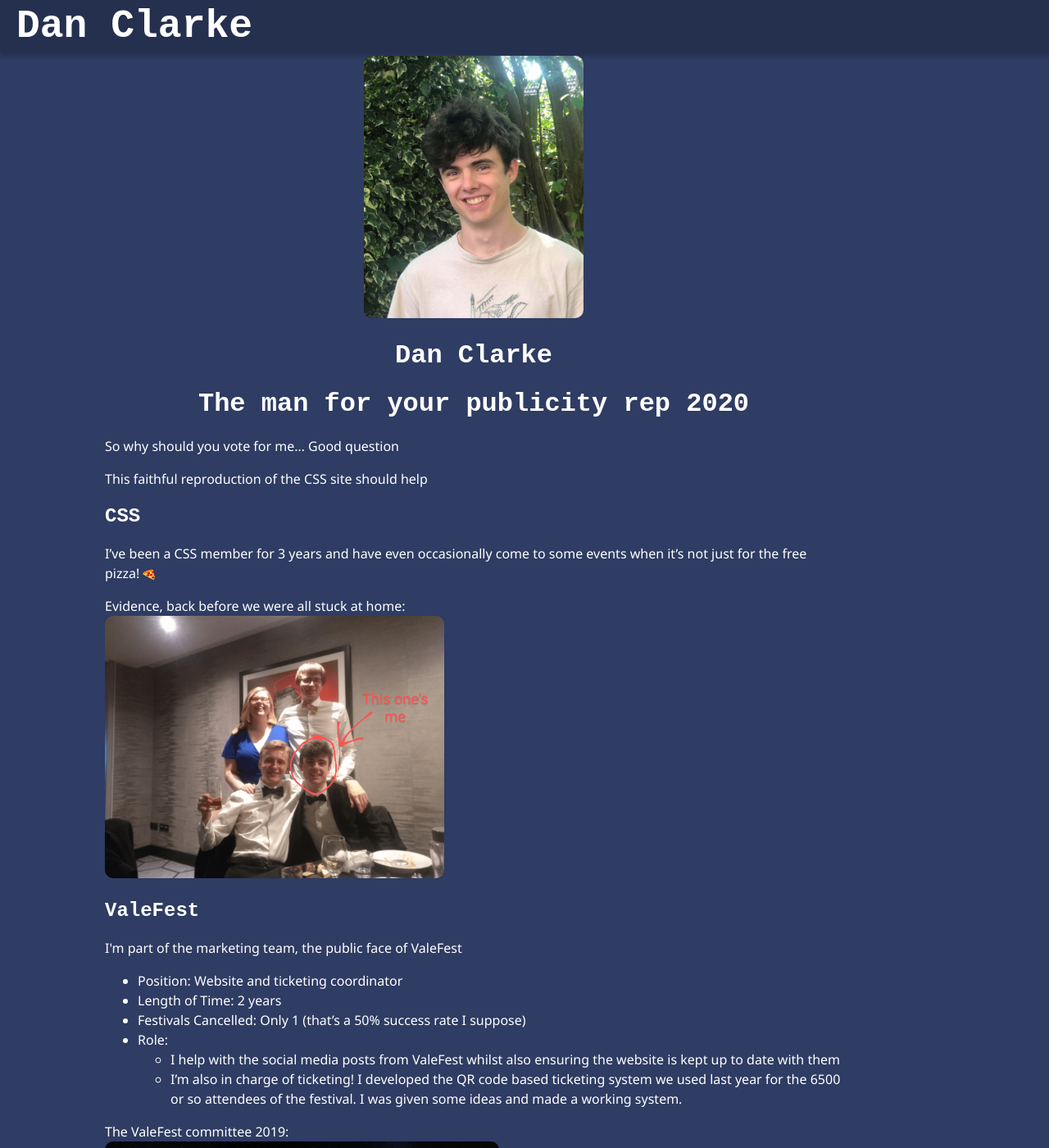
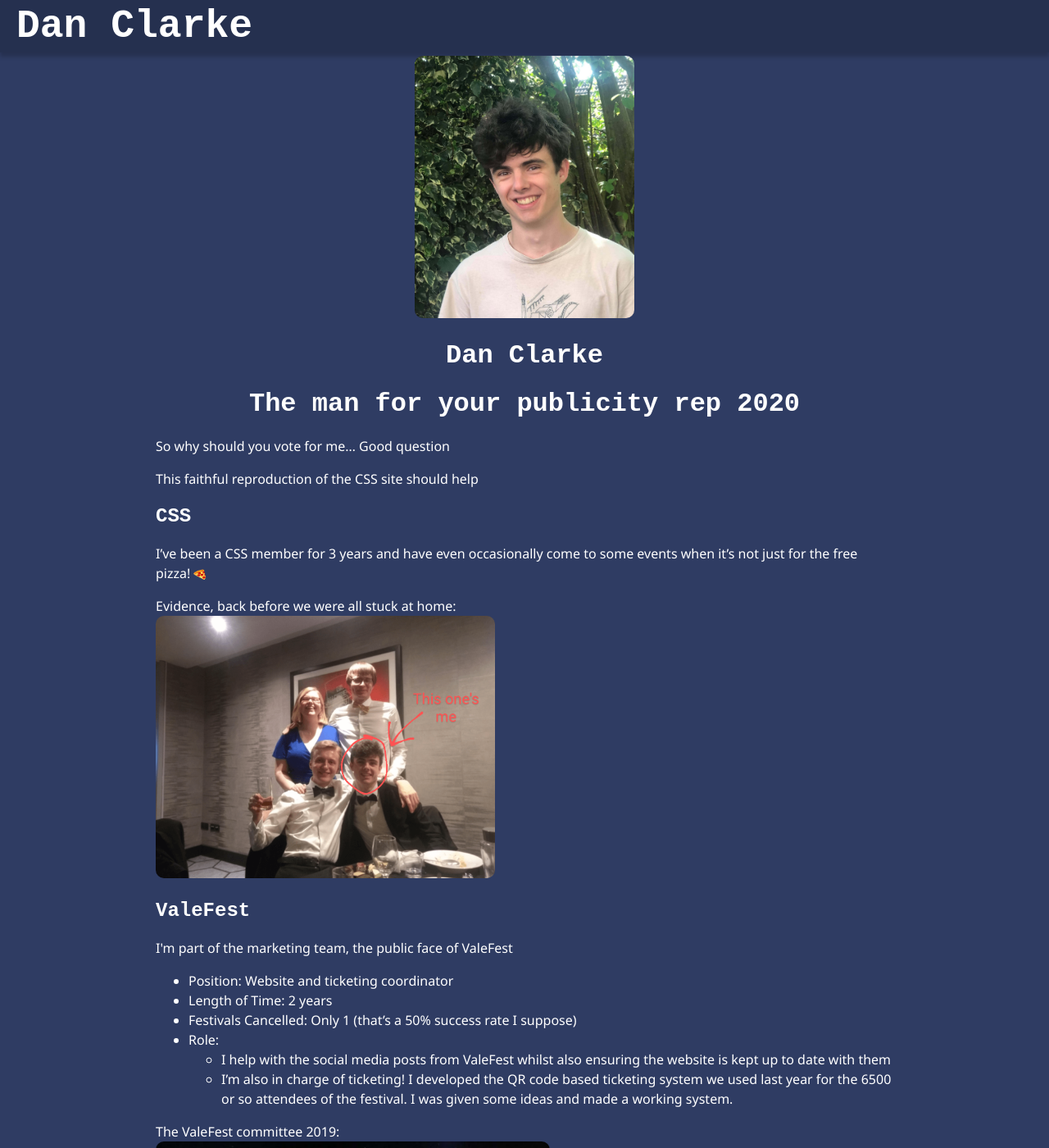
Before and after one commit to dcdanny/dcdanny.github.io, a Jekyll site: the page built from csspublicityrep.md, in a window 1280 px wide and 1400 px high. Shown: the whole window at 82% size. Built offline with Jekyll 4.4.1, drawn with Linux system fonts in a browser that asks for light colours; some of the changed text lies outside the part shown.

Commit message:
Centre main text element correctly

```diff
--- a/_layouts/css.html
+++ b/_layouts/css.html
@@ -23,9 +23,10 @@
 			{{ content }}
 		</div>
 	</main>
-<br><br><br><br><br>
+<br><br><br><br><br><br>
 <footer class="site-footer h-card" style="max-width:100%;height:0;">
-	Do you like sheep?
+	Do you like sheep?<br>
+	They think you should vote Dan for publicity rep
 	<img src="/assets/css/sheep.jpg" alt="sheep in a field" title="Do you like sheep?" style="width:100%;">
 </footer>
 </body>
--- a/style/css.css
+++ b/style/css.css
@@ -68,6 +68,8 @@ main img.emoji {
 main .text-container {
 	max-width: 900px;
 	margin-top: 3em;
+	margin-left: auto;
+    margin-right: auto;
 }
 
 header {
```
